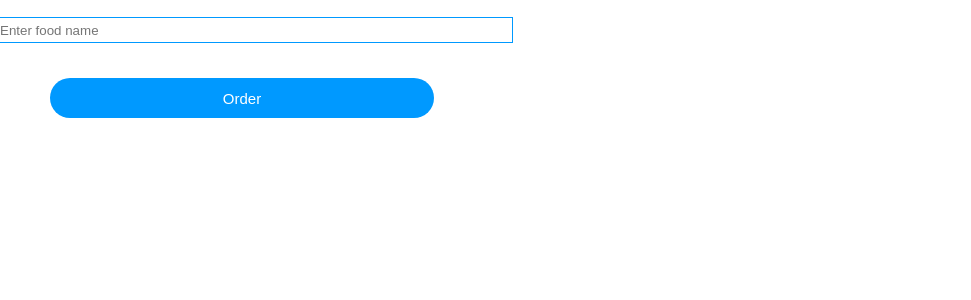
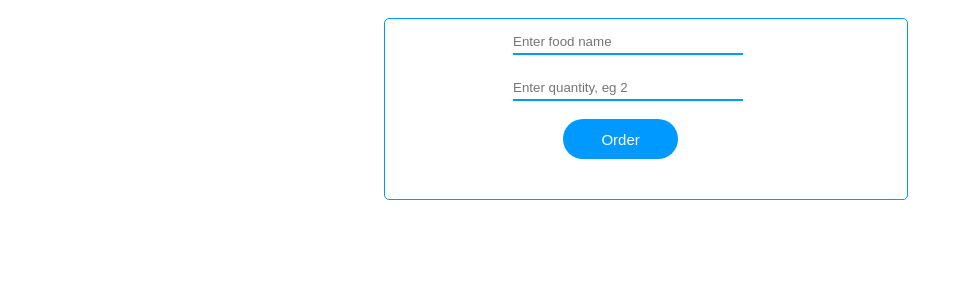
Before and after one commit to ShemMwanza/121425-IAP_Work, a PHP site: page /landingPage.php in a window 1280 px wide. Shown: the part 80-380 px from the top of the page, without its empty margins (0-971 px from the left). Run offline with PHP 8.4, Linux system fonts and the light colour scheme.

Commit message:
LAB 4 commit

```diff
--- a/LAB 4/Profile.css
+++ b/LAB 4/Profile.css
@@ -32,10 +32,10 @@ nav {
   font-size: 35px;
   color: #f34728;
 }
-ul{
+ul {
   padding-top: 15px;
 }
-.cPassword{
+.cPassword {
   background-color: white;
   color: #0099ff;
   outline: none;
@@ -43,11 +43,11 @@ ul{
   border: none;
   font-size: 15px;
   height: 40px;
-    width:50%;
+  width: 50%;
 
   border-radius: 20px;
 }
-.logout{
+.logout {
   background-color: white;
   color: #0099ff;
   outline: none;
@@ -57,28 +57,27 @@ ul{
   margin-left: 20px;
   margin-right: 10px;
   height: 40px;
-    width:40%;
+  width: 40%;
   border-radius: 20px;
-
 }
-.cPassword:hover,.logout:hover{
+.cPassword:hover,
+.logout:hover {
   background-color: #d1eafa;
   cursor: pointer;
   width: 52%;
 }
-.PP{
+.PP {
   width: 70px;
   height: 50px;
   border-radius: 50%;
-  margin-right: 20px ;
-
+  margin-right: 20px;
 }
-p{
-  color:white;
-  font-size:20px;
+p {
+  color: white;
+  font-size: 20px;
   width: 200px;
 }
-.order{
+.order {
   background-color: #0099ff;
   border-radius: 20px;
   width: 30%;
@@ -91,9 +90,25 @@ p{
   margin-left: 50px;
   border: none;
 }
-#foodName{
-  width: 40%;
-  outline:1px solid #0099ff;
+#foodName {
+  width: 60%;
   border: none;
+  border-bottom: 2px solid #0099ff;
   height: 3vh;
 }
+#foodQ{
+  width: 60%;
+  border: none;
+  border-bottom: 2px solid #0099ff;
+  height: 3vh;
+  margin-top: 20px;
+}
+.orderForm {
+  border-radius: 5px;
+  border: 1px solid #0099ff;
+  height: 20vh;
+  width: 30%;
+  margin-left: 30%;
+  padding: 10px;
+  padding-left: 10%;
+}
--- a/LAB 4/landingPage.php
+++ b/LAB 4/landingPage.php
@@ -10,10 +10,12 @@
     $("#formOrder").submit(function (event) {
         event.preventDefault();
         var foodName = $("input[name = 'foodName']").val();
+        var foodQ =$("input[name = 'foodQ']").val();
 
         $.post("processOrder.php", {
 
-            foodName: foodName
+            foodName: foodName,
+            foodQ: foodQ
         },
             function (data, status) {
                 $("#Message").html(data);
@@ -40,12 +42,15 @@
 
   <form action="processOrder.php" method="POST" id="formOrder">
   <br>
+  <div class="orderForm">
   <input type="text" placeholder="Enter food name" id="foodName" name="foodName">
-  <br>
+  <input type="text" placeholder="Enter quantity, eg 2" id="foodQ" name="foodQ">
   <br>
   <br>
   <button class="order" name="order" type="submit" >Order</button>
   <p id="Message" style='color:red; margin-left: 39px;'></p>
+  </div>
+
   </form>
 
   <script>
```
Lines whose indentation alone changed are shown as unchanged.
